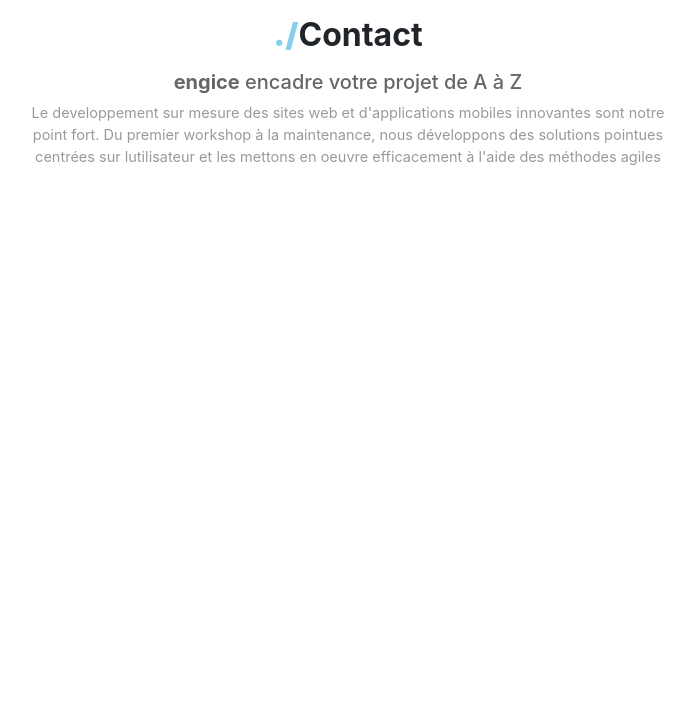
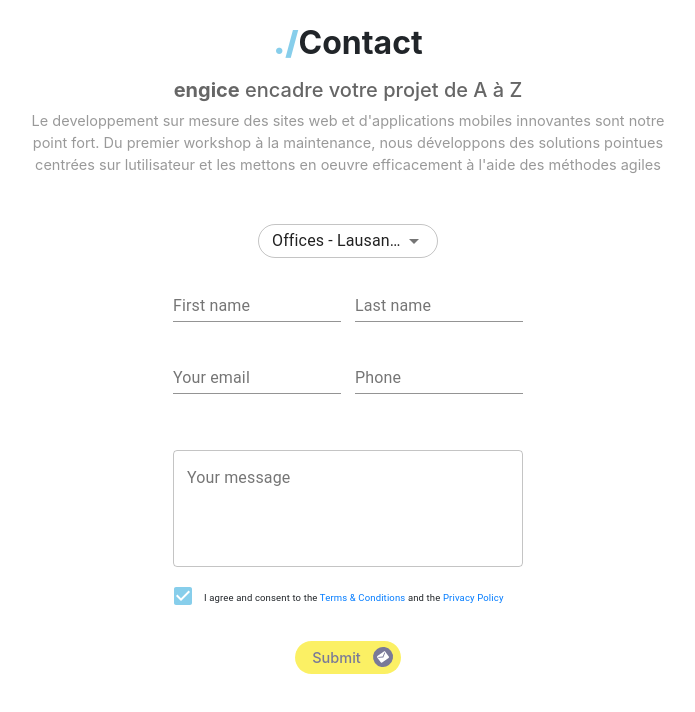
Before and after one commit to leonlogli/contact-us-client, a React (Create React App) app: page / in a window 1280 px wide. Shown: the top 712 px of the page, without its empty margins (292-987 px from the left). Built offline with nearby package versions, Linux system fonts and the light colour scheme.

Commit message:
Add ContactUS form
Add material components,
Handle form validation,
Add form to App container

```diff
--- /dev/null
+++ b/src/components/ContactUSForm/ContactUSForm.css
@@ -0,0 +1,51 @@
+.ContactUSForm > div > .MuiTextField-root {
+  width: 48%;
+}
+
+@media (max-width: 767px) {
+  .ContactUSForm > div > .MuiTextField-root {
+    width: 47%;
+  }
+}
+
+.ContactUSForm textarea {
+  min-height: 80px;
+}
+
+.ContactUSForm .email-icon {
+  width: 20px;
+  height: 20px;
+  border-radius: 15px;
+  display: inline-flex;
+  background: #323262;
+  justify-content: center;
+  align-items: center;
+  margin-left: 12px;
+  transform: rotate(-0.1turn);
+}
+
+.ContactUSForm .submit-button {
+  background: #FAE912;
+  color: #323262 !important;
+  font-weight: 500;
+  border-radius: 80%;
+  border-radius: 17px;
+  padding: 5px 7px 5px 16px;
+  font-size: 14.5px;
+}
+
+.ContactUSForm .submit-button:focus {
+  box-shadow: 0 0 0 2px #c1c118;
+}
+
+.ContactUSForm .MuiFormLabel-root.Mui-focused:not(.Mui-error) {
+  color: skyblue;
+}
+
+.ContactUSForm .MuiOutlinedInput-root.Mui-focused:not(.Mui-error) fieldset {
+  border-color: skyblue;
+}
+
+.ContactUSForm .MuiInput-underline:not(.Mui-error):after {
+  border-bottom-color: skyblue !important;
+}
--- /dev/null
+++ b/src/components/ContactUSForm/ContactUSForm.js
@@ -0,0 +1,179 @@
+import { TextField } from "@material-ui/core";
+import PropTypes from "prop-types";
+import React from "react";
+import SelectBox from "../SelectBox/";
+import TermsCheckBox from "../TermsCheckBox/TermsCheckBox";
+import "./ContactUSForm.css";
+
+const ContactUSForm = props => {
+  const {
+    office = "Offices - Lausanne",
+    firstName = "",
+    lastName = "",
+    email = "",
+    phone = "",
+    message = "",
+    onSubmit
+  } = props;
+
+  const [values, setValues] = React.useState({
+    office,
+    firstName,
+    lastName,
+    email,
+    phone,
+    message
+  });
+
+  const [errors, setErrors] = React.useState({
+    email: "",
+    message: ""
+  });
+
+  const [checked, setChecked] = React.useState(true);
+  const [policyErrorVisible, setPolicyErrorVisible] = React.useState(false);
+  const [isDirty, setDirty] = React.useState(false);
+  const options = ["Offices - Lausanne", "Office - Genève", "Office - Paris"];
+
+  const handleChange = name => event => {
+    setValues({ ...values, [name]: event.target.value });
+    handleError(name, event.target.value);
+    setDirty(true);
+    isFormValid() && setPolicyErrorVisible(false);
+  };
+
+  const handleSubmit = event => {
+    event.preventDefault();
+
+    if (isRequiredFieldEmpty()) {
+      if (!values.email && !errors.email) {
+        handleError("email", null);
+      } else if (!values.message && !errors.message && !errors.email) {
+        handleError("message", null);
+      }
+    } else if (isFormValid()) {
+      if (!checked) {
+        setPolicyErrorVisible(true);
+      } else {
+        onSubmit(values);
+
+        setValues({
+          ...values,
+          office: "Offices - Lausanne",
+          firstName: "",
+          lastName: "",
+          email: "",
+          phone: "",
+          message: ""
+        });
+      }
+    }
+  };
+
+  const handleError = (name, value) => {
+    switch (name) {
+      case "email":
+        setErrors({
+          ...errors,
+          email:
+            !value || !value.trim()
+              ? "Email is required"
+              : !/^\w+([.-]?\w+)*@\w+([.-]?\w+)*(\.\w{2,3})+$/.test(value)
+              ? "Invalid email address !"
+              : ""
+        });
+        break;
+      case "message":
+        setErrors({
+          ...errors,
+          message: !value || !value.trim() ? "Message is required" : ""
+        });
+        break;
+      default:
+        break;
+    }
+  };
+
+  const isRequiredFieldEmpty = () => {
+    return [values.email, values.message].filter(val => !val).length > 0;
+  };
+
+  const isFormValid = () => {
+    return Object.values(errors).filter(err => err.length > 0).length === 0;
+  };
+
+  return (
+    <form className="ContactUSForm d-flex flex-column" onSubmit={handleSubmit}>
+      <div className="d-flex justify-content-center">
+        <SelectBox options={options} onChange={handleChange("office")} />
+      </div>
+      <div className="d-flex justify-content-between">
+        <TextField
+          label="First name"
+          value={values.firstName}
+          onChange={handleChange("firstName")}
+          margin="normal"
+        />
+        <TextField
+          label="Last name"
+          margin="normal"
+          value={values.lastName}
+          onChange={handleChange("lastName")}
+        />
+      </div>
+      <div className="d-flex justify-content-between mb-4 pb-2">
+        <TextField
+          label="Your email"
+          value={values.email}
+          onChange={handleChange("email")}
+          margin="normal"
+          error={errors.email.length > 0}
+          helperText={errors.email}
+        />
+        <TextField
+          label="Phone"
+          margin="normal"
+          type="tel"
+          value={values.phone}
+          onChange={handleChange("phone")}
+        />
+      </div>
+      <TextField
+        label="Your message"
+        margin="normal"
+        value={values.message}
+        onChange={handleChange("message")}
+        variant="outlined"
+        multiline
+        error={errors.message.length > 0}
+        helperText={errors.message}
+      />
+      <TermsCheckBox onChange={e => setChecked(e.target.checked)} />
+      {policyErrorVisible && !checked && (
+        <div className="alert alert-danger" role="alert">
+          You must agree and consent to the Term &amp; Condition and the Privacy
+          Policy
+        </div>
+      )}
+      <div className="actions-area mt-3 d-flex justify-content-center">
+        <button className="btn submit-button" type="submit" disabled={!isDirty}>
+          Submit
+          <span className="email-icon">
+            <svg style={{ width: "12px", height: "12px" }} viewBox="0 0 24 24">
+              <path
+                fill="white"
+                d="M20,8L12,13L4,8V6L12,11L20,6M20,4H4C2.89,4 2,4.89 2,6V18A2,2 0 0,0 4,20H20A2,2 0 0,0 22,18V6C22,4.89 21.1,4 20,4Z"
+              />
+            </svg>
+          </span>
+        </button>
+      </div>
+    </form>
+  );
+};
+
+ContactUSForm.propTypes = {
+  onSubmit: PropTypes.func.isRequired
+};
+
+export default ContactUSForm;
--- /dev/null
+++ b/src/components/ContactUSForm/index.js
@@ -0,0 +1 @@
+export { default } from './ContactUSForm';
--- /dev/null
+++ b/src/components/SelectBox/SelectBox.css
@@ -0,0 +1,21 @@
+.SelectBox {
+  width: 180px;
+}
+
+.SelectBox .MuiOutlinedInput-input {
+  padding: 7.5px 14px;
+}
+
+.SelectBox,
+.SelectBox .MuiOutlinedInput-root {
+  height: 34px;
+}
+
+.SelectBox .MuiSelect-icon {
+  margin-right: 5px;
+}
+
+.SelectBox .MuiOutlinedInput-notchedOutline,
+.SelectBox .MuiSelect-select:focus {
+  border-radius: 17px;
+}
--- /dev/null
+++ b/src/components/SelectBox/SelectBox.js
@@ -0,0 +1,64 @@
+import React from "react";
+import PropTypes from "prop-types";
+import {
+  FormControl,
+  InputLabel,
+  MenuItem,
+  OutlinedInput,
+  Select
+} from "@material-ui/core";
+import "./SelectBox.css";
+
+const SelectBox = props => {
+  const { options, selectedIndex = 0, onChange, label } = props;
+  const [value, setValue] = React.useState(options[selectedIndex]);
+  const inputLabel = React.useRef(null);
+  const [labelWidth, setLabelWidth] = React.useState(0);
+
+  React.useEffect(() => {
+    setLabelWidth(
+      inputLabel && inputLabel.current ? inputLabel.current.offsetWidth : 0
+    );
+  }, []);
+
+  function handleChange(event) {
+    setValue(event.target.value);
+    onChange(event);
+  }
+
+  return (
+    <FormControl className="SelectBox" variant="outlined">
+      {label && (
+        <InputLabel ref={inputLabel} htmlFor="outlined-select-box">
+          {label}
+        </InputLabel>
+      )}
+      <Select
+        value={value}
+        onChange={handleChange}
+        input={
+          <OutlinedInput
+            labelWidth={labelWidth}
+            name="age"
+            id="outlined-select-box"
+          />
+        }
+      >
+        {options.map((option, index) => (
+          <MenuItem dense value={option} key={index}>
+            {option}
+          </MenuItem>
+        ))}
+      </Select>
+    </FormControl>
+  );
+};
+
+SelectBox.propTypes = {
+  options: PropTypes.array.isRequired,
+  selectedIndex: PropTypes.number,
+  label: PropTypes.string,
+  onChange: PropTypes.func.isRequired
+};
+
+export default SelectBox;
--- /dev/null
+++ b/src/components/SelectBox/index.js
@@ -0,0 +1 @@
+export { default } from './SelectBox';
--- /dev/null
+++ b/src/components/TermsCheckBox/TermsCheckBox.css
@@ -0,0 +1,7 @@
+.TermsCheckBox * {
+  font-size: 9.5px;
+}
+
+.TermsCheckBox .MuiCheckbox-root.Mui-checked {
+  color: skyblue;
+}
--- /dev/null
+++ b/src/components/TermsCheckBox/TermsCheckBox.js
@@ -0,0 +1,52 @@
+import React from "react";
+import PropTypes from "prop-types";
+import { Checkbox, FormControlLabel } from "@material-ui/core";
+import "./TermsCheckBox.css";
+
+const TermsCheckBox = ({ onChange}) => {
+  const [checked, setChecked] = React.useState(true);
+
+  const handleChange = event => {
+    setChecked(event.target.checked);
+    onChange(event);
+  }
+
+  return (
+    <FormControlLabel
+      className="TermsCheckBox"
+          control={
+            <Checkbox
+              value="termChecked"
+              checked={checked}
+              onChange={handleChange}
+            />
+          }
+          label={
+            <span>
+              I agree and consent to the{" "}
+              <a
+                href="https://google.com"
+                rel="nofollow noopener noreferrer"
+                target="_blank"
+              >
+                Terms &amp; Conditions
+              </a>{" "}
+              and the{" "}
+              <a
+                href="https://google.com"
+                rel="nofollow noopener noreferrer"
+                target="_blank"
+              >
+                Privacy Policy
+              </a>
+            </span>
+          }
+        />
+  );
+};
+
+TermsCheckBox.propTypes = {
+  onChange: PropTypes.func.isRequired
+};
+
+export default TermsCheckBox;
--- /dev/null
+++ b/src/components/TermsCheckBox/index.js
@@ -0,0 +1 @@
+export { default } from './TermsCheckBox';
--- a/src/containers/App/App.js
+++ b/src/containers/App/App.js
@@ -1,12 +1,13 @@
 import React from "react";
+import ContactUSForm from "../../components/ContactUSForm";
 import "./App.css";
 
 function App() {
   return (
-    <div className="App container">
+    <div className="App container py-4">
       <div className="row justify-content-center">
       <div className="col-md-7 text-center">
-        <h3 className="title my-3"><span>./</span>Contact</h3>
+        <h3 className="title mb-3"><span>./</span>Contact</h3>
         <h5><strong>engice</strong> encadre votre projet de A à Z</h5>
         <p className="mt-2 mb-5">Le developpement sur mesure des sites web et d'applications mobiles
         innovantes sont notre point fort. Du premier workshop à la maintenance,
@@ -14,7 +15,11 @@
         mettons en oeuvre efficacement à l'aide des méthodes agiles</p>
       </div>
       </div>
-
+      <div className="row justify-content-center">
+        <div className="col-md-6 col-lg-4">
+          <ContactUSForm onSubmit={e => console.log(e)} />
+        </div>
+      </div>
     </div>
   );
 }
```
